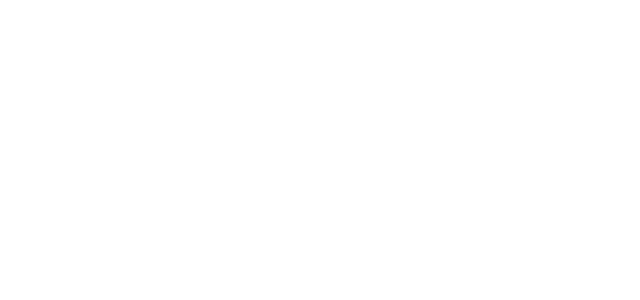
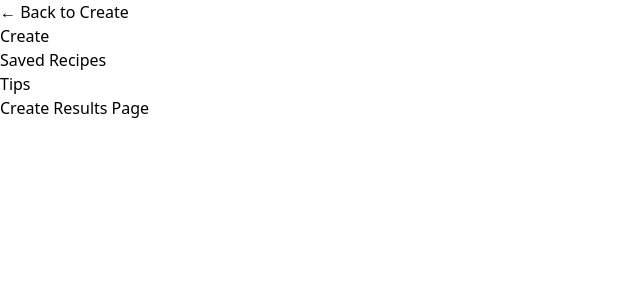
Before and after one commit to andvvo/Scraps, a React (Vite) app: page /create-results in a window 1280 px wide. Before the commit this address had no page. Shown: the top 300 px of the page, without its empty margins (0-640 px from the left). Built offline with nearby package versions, Linux system fonts and the light colour scheme.

Commit message:
Updated Routing

```diff
--- a/src/App.tsx
+++ b/src/App.tsx
@@ -1,15 +1,19 @@
 import { Route, Routes } from "react-router-dom";
-import Layout from "./components/Layout";
-import Search from "./pages/Search";
-import SearchResults from "./pages/search-results";
+import Layout from "./components/layout";
+import Create from "./pages/create";
+import CreateResults from "./pages/create-results";
+import SavedRecipes from "./pages/saved-recipes";
+import Tips from "./pages/tips";
 
 function App() {
   return (
     <>
       <Routes>
         <Route path="/" element={<Layout />}>
-          <Route index element={<Search />}></Route>
-          <Route path="/results" element={<SearchResults />}></Route>
+          <Route index element={<Create />}></Route>
+          <Route path="/create-results" element={<CreateResults />}></Route>
+          <Route path="/saved-recipes" element={<SavedRecipes />}></Route>
+          <Route path="/tips" element={<Tips />}></Route>
         </Route>
       </Routes>
     </>
--- /dev/null
+++ b/src/components/common/navbar.tsx
@@ -0,0 +1,19 @@
+import { Link } from "react-router-dom";
+
+export default function Navbar() {
+  return (
+    <>
+      <ul>
+        <li>
+          <Link to="/">Create</Link>
+        </li>
+        <li>
+          <Link to="/saved-recipes">Saved Recipes</Link>
+        </li>
+        <li>
+          <Link to="/tips">Tips</Link>
+        </li>
+      </ul>
+    </>
+  );
+}
--- a/src/components/layout.tsx
+++ b/src/components/layout.tsx
@@ -1,15 +1,20 @@
-import { Outlet } from "react-router-dom";
+import { Outlet, useLocation } from "react-router-dom";
+import { Link } from "react-router-dom";
+import Navbar from "./common/navbar";
 
 export default function Layout() {
+  const location = useLocation();
+  const isChildPage = location.pathname !== "/";
+
   return (
     <div>
-      <header></header>
-
+      <header>
+        {isChildPage && <Link to="/">← Back to Create</Link>}
+        <Navbar />
+      </header>
       <main>
         <Outlet />
       </main>
-
-      <footer></footer>
     </div>
   );
 }
--- /dev/null
+++ b/src/pages/create-results.tsx
@@ -0,0 +1,11 @@
+import { useSearchParams } from "react-router-dom";
+
+export default function CreateResults() {
+  const [searchParams] = useSearchParams();
+
+  return (
+    <>
+      <h1>Create Results Page</h1>
+    </>
+  );
+}
--- /dev/null
+++ b/src/pages/create.tsx
@@ -0,0 +1,7 @@
+export default function Create() {
+  return (
+    <>
+      <h1>Create Page</h1>
+    </>
+  );
+}
--- /dev/null
+++ b/src/pages/saved-recipes.tsx
@@ -0,0 +1,7 @@
+export default function SavedRecipes() {
+  return (
+    <>
+      <h1>Saved Recipes Page</h1>
+    </>
+  );
+}
--- a/src/pages/search-results.tsx
+++ /dev/null
@@ -1,6 +0,0 @@
-import { useSearchParams } from "react-router-dom";
-
-export default function SearchResults() {
-  const [searchParams] = useSearchParams();
-  return <></>;
-}
--- a/src/pages/search.tsx
+++ /dev/null
@@ -1,3 +0,0 @@
-export default function Search() {
-  return <></>;
-}
--- /dev/null
+++ b/src/pages/tips.tsx
@@ -0,0 +1,7 @@
+export default function Tips() {
+  return (
+    <>
+      <h1>Tips Page</h1>
+    </>
+  );
+}
```
